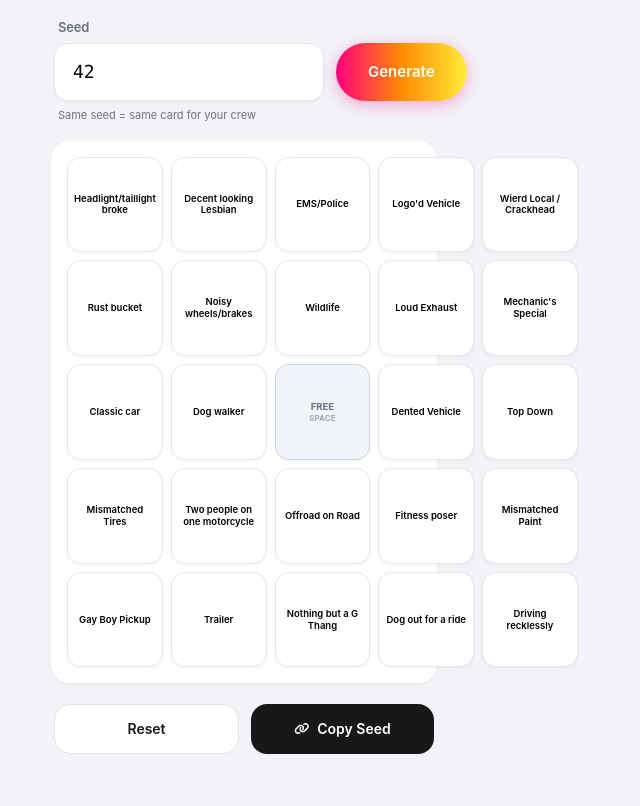
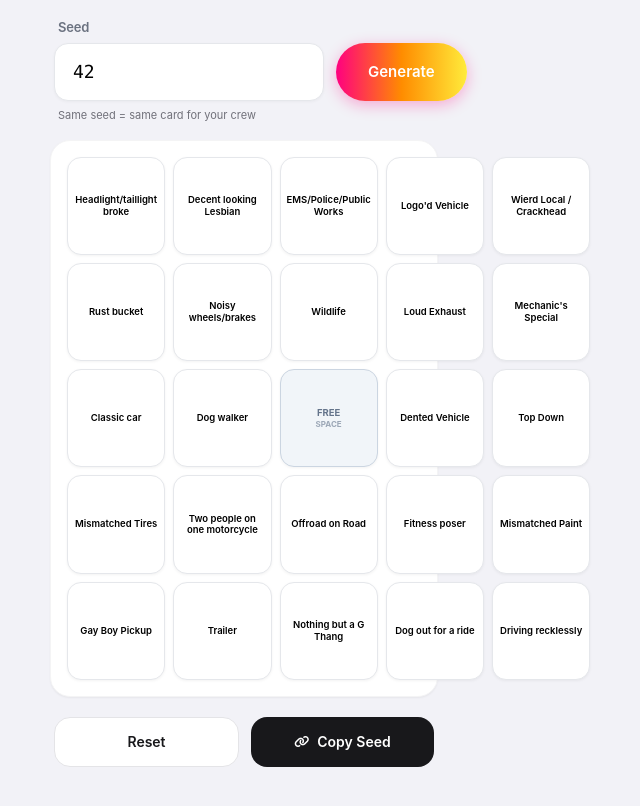
Before and after one commit to Bookman367/porch-bingo, a plain HTML site: page index.html in a window 1280 px wide. Shown: the part 82-888 px from the top of the page, without its empty margins (396-1036 px from the left). Drawn offline with nearby package versions, Linux system fonts and the light colour scheme; a web font is replaced by a local one.

Commit message:
Update 'EMS/Police' to 'EMS/Police/Public Works'

```diff
--- a/index.html
+++ b/index.html
@@ -236,7 +236,7 @@
             "Classic car", "Loud Exhaust", "Dog out for a ride", "Driving recklessly",
             "Wildlife", "Trailer", "Offroad on Road", "Two people on one motorcycle",
             "Decent looking Lesbian", "Noisy wheels/brakes", "Mismatched Paint", "Mismatched Tires",
-            "Rust bucket", "Mechanic's Special", "Gay Boy Pickup", "EMS/Police",
+            "Rust bucket", "Mechanic's Special", "Gay Boy Pickup", "EMS/Police/Public Works",
             "Headlight/taillight broke", "Dented Vehicle", "Nothing but a G Thang", "Wierd Local / Crackhead",
             "Fitness poser", "Logo'd Vehicle", "Top Down", "Dog walker"
         ];
```
